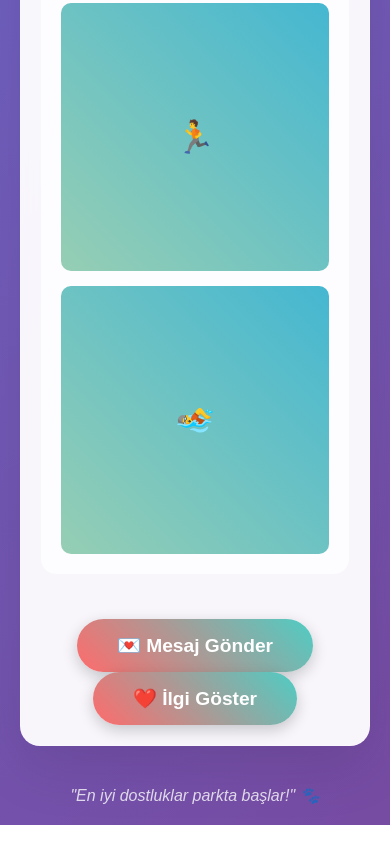
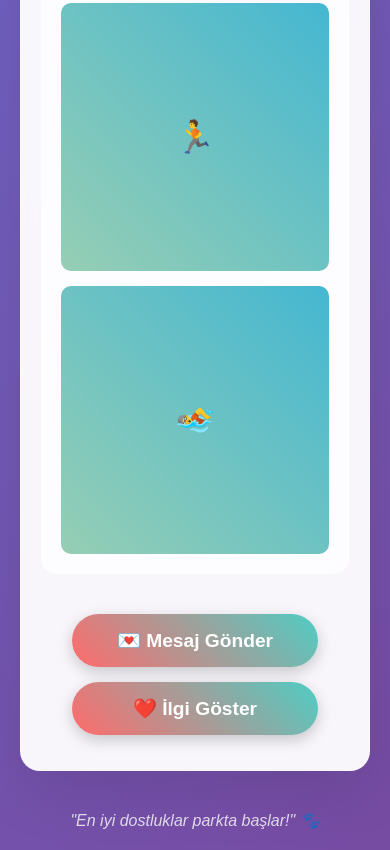
Before and after one commit to batuhan6/dog_app, a plain HTML site: page index.html in a window 390 px wide. Shown: the part 1808-2658 px from the top of the page. Before the commit the page ends 2633 px from the top, so only its background shows below. Drawn offline with Linux system fonts and the light colour scheme.

Commit message:
Update index.html
button problemi cözüldü

```diff
--- a/index.html
+++ b/index.html
@@ -197,7 +197,7 @@
         /* Aksiyona çağrı bölümü (butonlar) */
         .cta-section {
             text-align: center; /* Ortala */
-            margin-top: 45px; /* Üst boşluk */
+            margin-top: 40px; /* Üst boşluk */
         }
 
         /* İletişim butonları */
@@ -335,6 +335,20 @@
             .dog-name { font-size: 2rem; } /* Köpek adı boyutunu küçült */
             .profile-card { padding: 20px; } /* Kart iç boşluğunu azalt */
             .info-grid { grid-template-columns: 1fr; } /* Tek sütun yap */
+
+            /* Sadece mobil için buton ayarları - bilgisayar görünümünü değiştirmez */
+            .contact-btn {
+                display: block; /* Blok element yap - alt alta dizilsin */
+                width: 80%; /* Genişliği %80 yap */
+                margin: 10px auto; /* Ortala ve üst-alt 10px boşluk */
+            }
+        }
+
+        /* Çok küçük ekranlar için (iPhone SE gibi) - sadece buton aralığını artır */
+        @media (max-width: 480px) {
+            .contact-btn {
+                margin: 15px auto; /* Butonlar arası boşluğu artır */
+            }
         }
     </style>
 </head>
```
